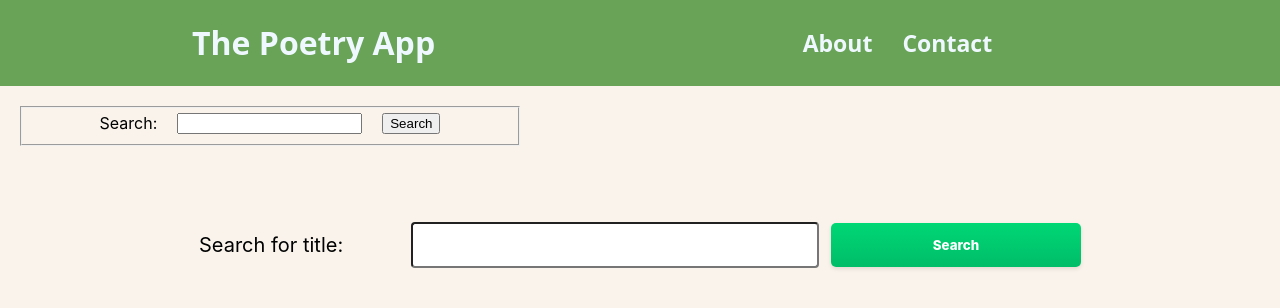
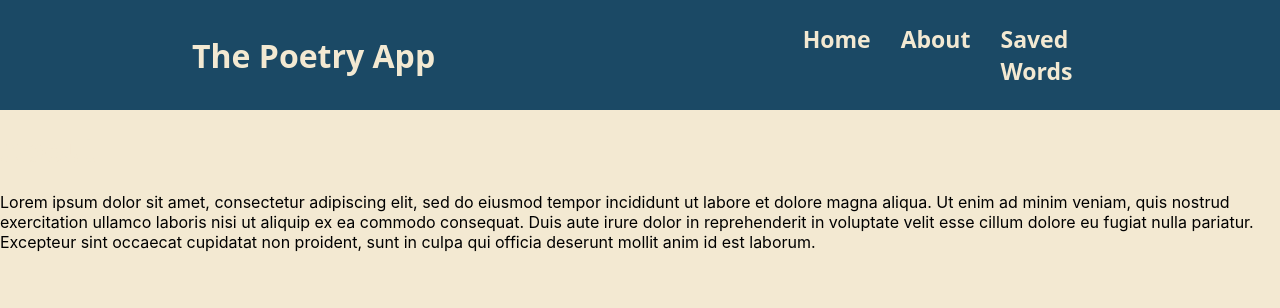
Before and after one commit to IAMAMZ/poetry, a React (Create React App) app: page /about in a window 1280 px wide. Shown: the top 308 px of the page. Built offline with nearby package versions, Linux system fonts and the light colour scheme.

Commit message:
add navigation and styling improvment

```diff
--- a/src/App.css
+++ b/src/App.css
@@ -1,5 +1,5 @@
 body{
-  background-color: #f9f3eb;
+  background-color: #F3E9D2 ;
 }
 
 
--- a/src/App.js
+++ b/src/App.js
@@ -7,6 +7,7 @@ import Dictionary from "./components/Dictionary";
 import { BrowserRouter, Routes, Route } from "react-router-dom";
 import SavedWords from "./pages/SavedWords";
 import Home from "./pages/Home";
+import About from "./pages/About";
 
 function App() {
   const [poems, setPoems] = useState();
@@ -55,7 +56,8 @@ function App() {
             />
           }
         />
-        <Route path="/saved-words" element={<SavedWords />} />
+        <Route path="/savedwords" element={<SavedWords />} />
+        <Route path="/about" element={<About />} />
       </Routes>
     </div>
   );
--- a/src/components/Header.css
+++ b/src/components/Header.css
@@ -3,7 +3,7 @@
     display: flex;
     align-items: center;
     justify-content: center;
-    background-color:  rgb(104, 163, 87);
+    background-color:  #1B4965;
     color: aliceblue;
     font-weight: bold;
     font-family: system-ui, -apple-system, BlinkMacSystemFont, 'Segoe UI', Roboto, Oxygen, Ubuntu, Cantarell, 'Open Sans', 'Helvetica Neue', sans-serif;
@@ -21,7 +21,12 @@
     gap:30px;
     font-size: 23px;
 }
+.innerWrapper ul >* {
+    text-decoration: none;
+    color: #F3E9D2;
+}
 
 h1 {
     width: 100%;
+    color: #F3E9D2;
 }
--- a/src/components/Header.js
+++ b/src/components/Header.js
@@ -1,3 +1,4 @@
+import { NavLink } from "react-router-dom";
 import "./Header.css";
 
 export default function Header() {
@@ -6,8 +7,9 @@ export default function Header() {
       <div className="innerWrapper">
         <h1>The Poetry App</h1>
         <ul>
-          <li>About</li>
-          <li>Contact</li>
+          <NavLink to={"/"}>Home</NavLink>
+          <NavLink to={"/about"}>About </NavLink>
+          <NavLink to={"/savedwords"}>Saved Words</NavLink>
         </ul>
       </div>
     </div>
--- a/src/components/Poem.css
+++ b/src/components/Poem.css
@@ -1,23 +1,33 @@
-.title{
-    font-family: 'Franklin Gothic Medium', 'Arial Narrow', Arial, sans-serif;
-    font-style: bold;
-    font-size: 30px;
+.poemWrapper {
+    background-color: #F3E9D2; /* The cream background */
+    border: 1px solid #6D597A; /* The earthy purple border */
+    border-radius: 10px; /* Slightly rounded corners */
+    padding: 20px; /* Some padding to keep things neat */
+    margin-bottom: 20px; /* Some margin to keep cards separated */
+    max-width: 600px; /* Max width for larger screens */
+    box-shadow: 5px 5px 15px rgba(0, 0, 0, 0.1); /* A slight shadow for depth */
+  }
 
-}
-.author{
-    font-size: 30px;
-    font-style: italic;
+  .title {
+    color: #1B4965; /* The deep blue for the title */
+    margin-bottom: 10px; /* A bit of margin for spacing */
+    font-size: 1.5em; /* Large, readable text */
+  }
 
-}
+  .author {
+    color: #6D597A; /* The earthy purple for the author */
+    margin-bottom: 15px; /* Some more margin for spacing */
+    font-size: 1.2em; /* Slightly smaller text */
+    font-style: italic; /* A bit of style */
+  }
 
-.poemWrapper {
-    text-align: center;
-    background-color: rgb(104, 163, 87);
-    font-size: 24px;
-    width:400px;
-    padding:20px;
-    margin: 40px auto;
-    border-radius: 20px;
-    color: rgb(255, 255, 255);
+  hr {
+    border: 0.5px solid #6D597A; /* The earthy purple for the separator */
+    margin-bottom: 15px; /* A bit of margin for spacing */
+  }
 
-}
+  .linesWrapper p {
+    color: #404040; /* The almost-black for the lines of the poem */
+    font-size: 1em; /* Standard text size */
+    line-height: 1.5; /* Give lines of the poem some breathing room */
+  }
--- a/src/components/SearchBox.css
+++ b/src/components/SearchBox.css
@@ -21,8 +21,7 @@
     font-size: 18px;
 }
 .boxFieldset button{
-    background-color: initial;
-    background-image: linear-gradient(-180deg, #00D775, #00BD68);
+    background-color: #6D597A;
     border-radius: 5px;
     box-shadow: rgba(0, 0, 0, 0.1) 0 2px 4px;
     color: #FFFFFF;
--- /dev/null
+++ b/src/pages/About.js
@@ -0,0 +1,16 @@
+export default function Aboout() {
+  return (
+    <div>
+      <h1>About</h1>
+      <p>
+        Lorem ipsum dolor sit amet, consectetur adipiscing elit, sed do eiusmod
+        tempor incididunt ut labore et dolore magna aliqua. Ut enim ad minim
+        veniam, quis nostrud exercitation ullamco laboris nisi ut aliquip ex ea
+        commodo consequat. Duis aute irure dolor in reprehenderit in voluptate
+        velit esse cillum dolore eu fugiat nulla pariatur. Excepteur sint
+        occaecat cupidatat non proident, sunt in culpa qui officia deserunt
+        mollit anim id est laborum.
+      </p>
+    </div>
+  );
+}
--- a/src/pages/SavedWords.js
+++ b/src/pages/SavedWords.js
@@ -1,3 +1,3 @@
 export default function SavedWords() {
-  return <h1>this is saved word</h1>;
+  return <h1 style={{ color: "black" }}>this is saved word</h1>;
 }
```
